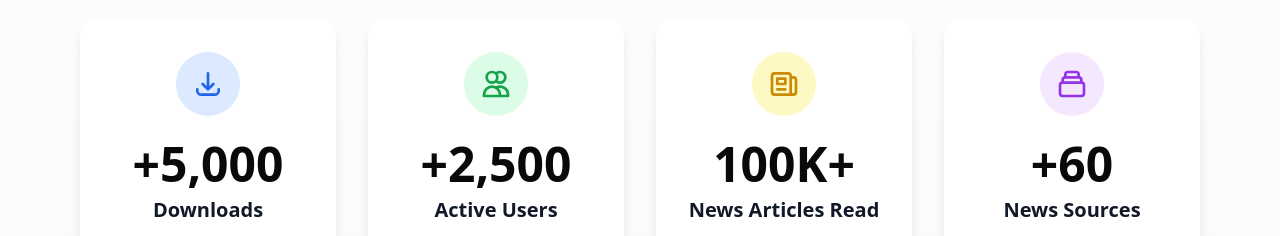
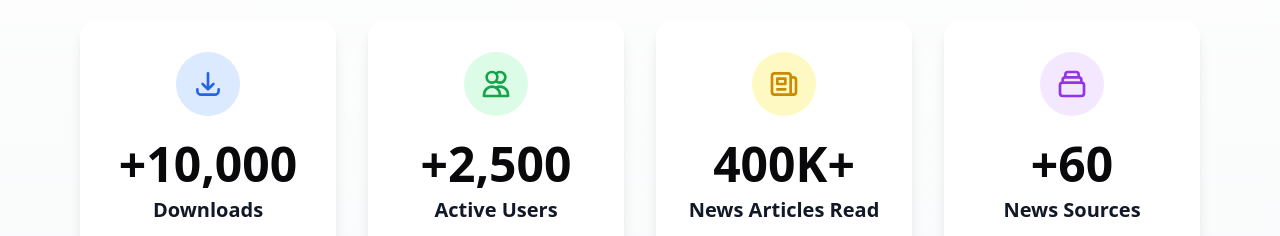
Before and after one commit to regmisatyam/allnepalinews-njs, a Next.js app: page / in a window 1280 px wide. Shown: the part 2900-3136 px from the top of the page. Built offline with nearby package versions, Linux system fonts and the light colour scheme; no server answers.

Commit message:
Updated stats

```diff
--- a/app/components/Stats.tsx
+++ b/app/components/Stats.tsx
@@ -100,7 +100,7 @@ export default function Stats() {
               </div>
             </div>
             <div className="mb-2">
-              <Counter end={5000} prefix="+" />
+              <Counter end={10000} prefix="+" />
             </div>
             <h4 className="text-xl font-semibold text-gray-900 dark:text-white mb-2">Downloads</h4>
             <p className="text-gray-600 dark:text-gray-400">Total app downloads across all platforms</p>
@@ -146,7 +146,7 @@ export default function Stats() {
               </div>
             </div>
             <div className="mb-2">
-              <Counter end={100} suffix="K+" />
+              <Counter end={400} suffix="K+" />
             </div>
             <h4 className="text-xl font-semibold text-gray-900 dark:text-white mb-2">News Articles Read</h4>
             <p className="text-gray-600 dark:text-gray-400">Total articles read by our users</p>
```
